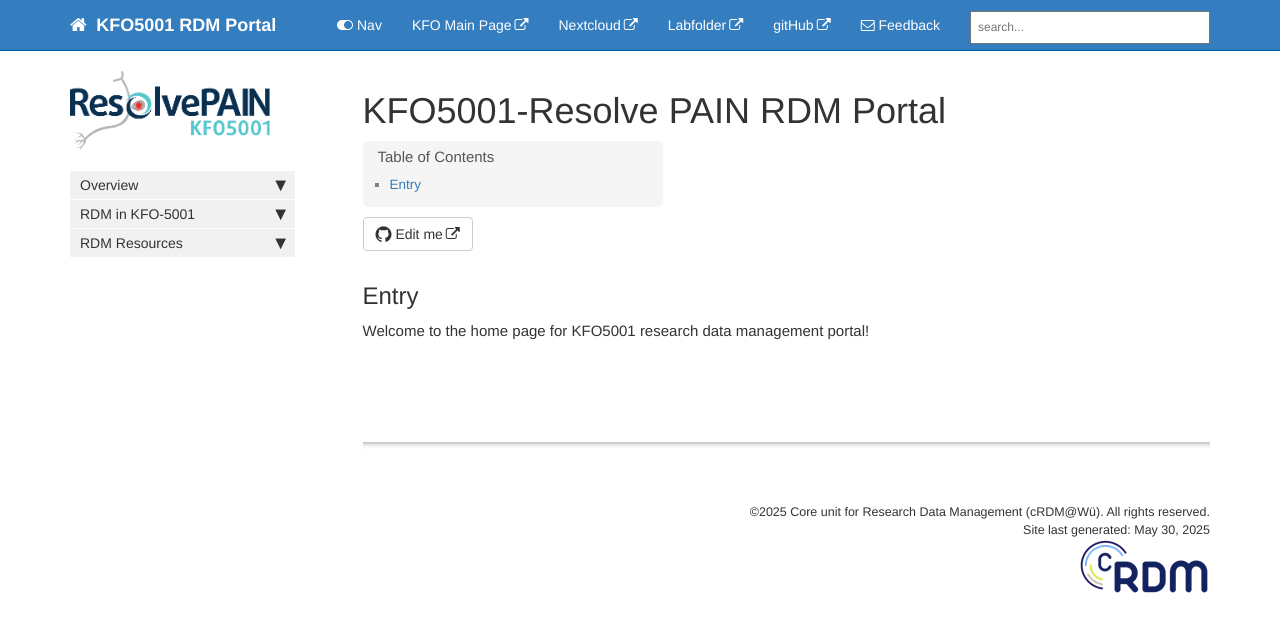
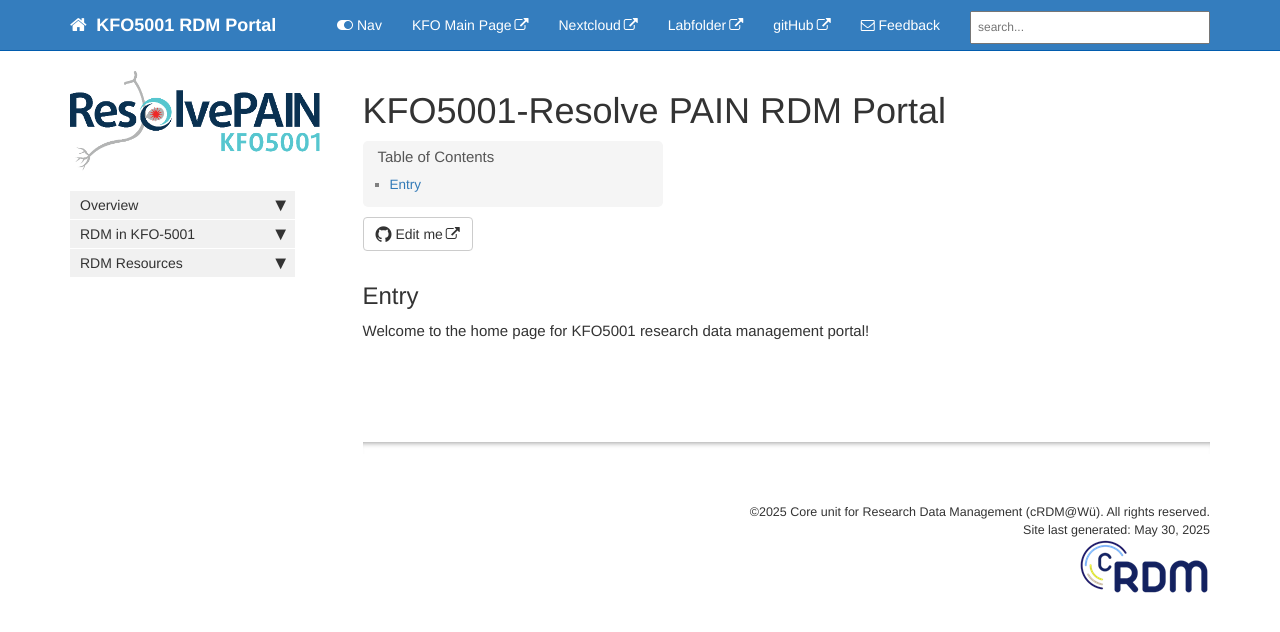
Before and after one commit to CoreUnitRDM/kfo5001-RDM-page, a Jekyll site: the page built from index.md, in a window 1280 px wide. Shown: the top 632 px of the page. Built offline with Jekyll 4.4.1, drawn with Linux system fonts in a browser that asks for light colours; comment, search, counter and statistics services are not loaded.

Commit message:
Update sidebar.html

```diff
--- a/_includes/sidebar.html
+++ b/_includes/sidebar.html
@@ -6,7 +6,7 @@
       <img src="images/kfo-logo.png"
      alt="KFO5001 Logo"
      class="logo-img"
-     style="width:200px; height:auto;">
+     style="width:250px; height:auto;">
   </div>
   <li class="sidebarTitle">{{sidebar[0].product}} {{sidebar[0].version}}</li>
   {% for entry in sidebar %}
```
